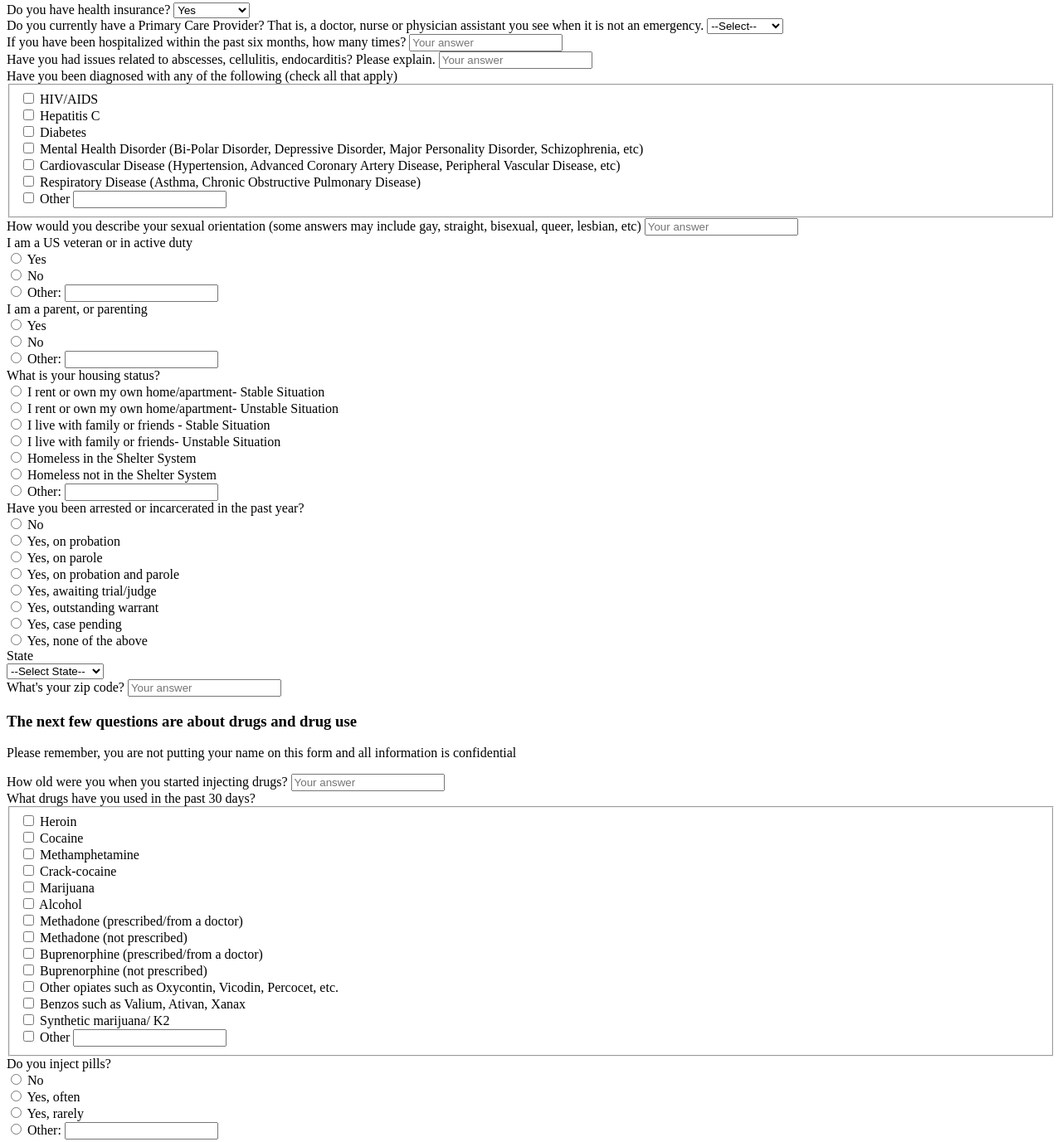
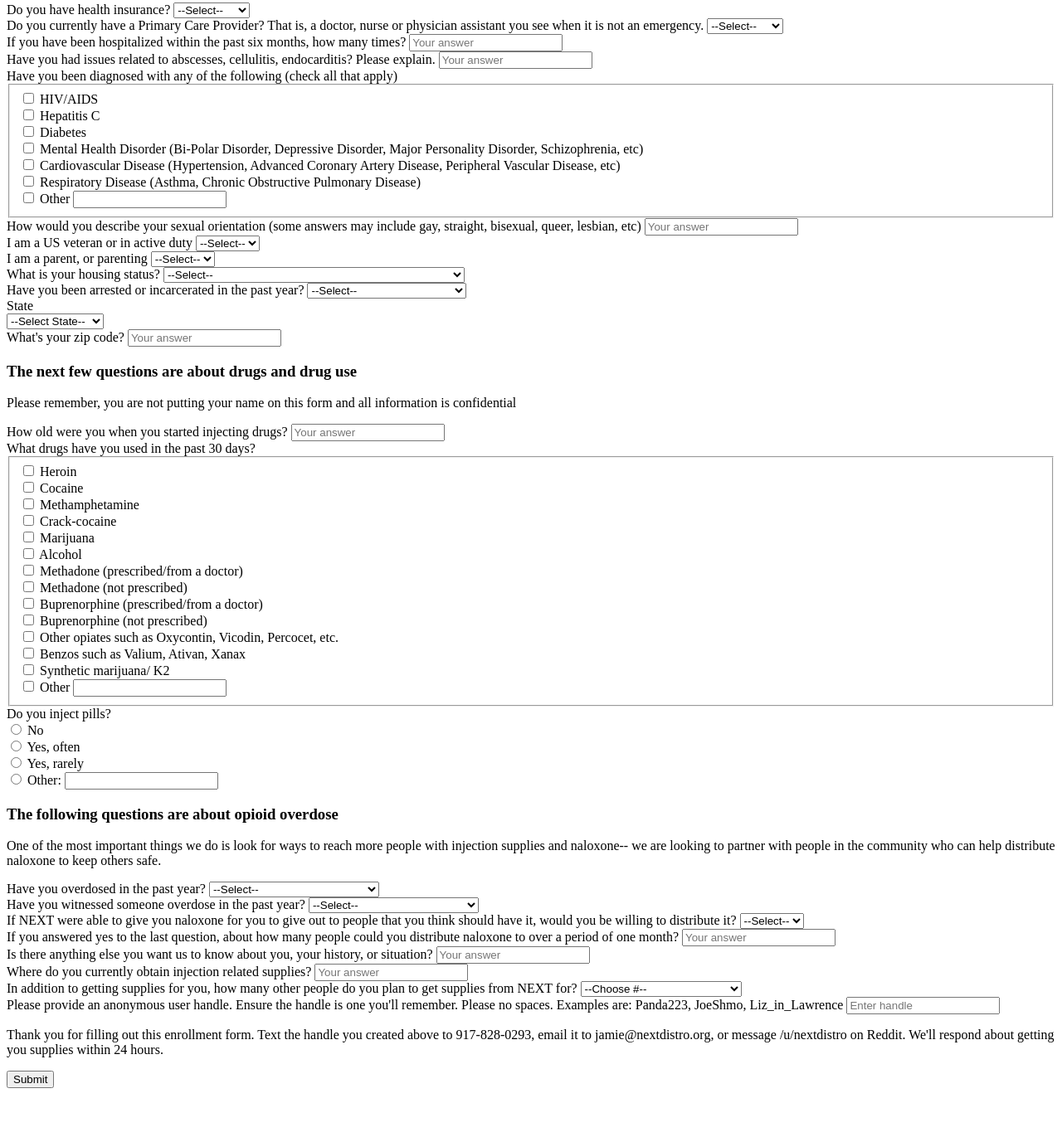
Before and after one commit to next-harm-reduction/encrypted-post, a website built with webpack: page src/encrypt/encrypt.html in a window 1280 px wide. Shown: the part 379-1756 px from the top of the page at 83% size. After the commit the page ends 1699 px from the top, so only its background shows below. Built offline with nearby package versions, Linux system fonts and the light colour scheme.

Commit message:
More html cleanups, consistent dropdowns, other data consistency fixes

```diff
--- a/src/encrypt/encrypt.html
+++ b/src/encrypt/encrypt.html
@@ -13,14 +13,14 @@
             <label class="title">
               Please tell us how you learned about NEXT. Be specific.
             </label>
-            <input class="field-element" name="next_info" placeholder="Your answer" />
+            <input class="field-element" name="how_you_discovered_next" placeholder="Your answer" />
           </div>
 
           <div class="form-item field text">
             <label class="title">
               Do you have any suggestions of other places that would be good to advertise or outreach to people who use drugs that can't access syringe exchange?
             </label>
-            <input class="field-element" name="next_info" placeholder="Your answer" />
+            <input class="field-element" name="outreach_recommendations" placeholder="Your answer" />
           </div>
 
           <h3>To provide you an anonymous NYS Syringe Exchange Program ID card, we are required to gather some general information.</h3>
@@ -41,12 +41,12 @@
 
           <div class="form-item field text required">
             <label class="title required">Date of Birth</label>
-            <input class="field-element text" name="Date of Birth" type="date">
+            <input class="field-element text" name="dob" type="date">
           </div>
 
           <div class="form-item field select required">
              <label class="title required">Gender</label>
-             <select id="gender" name="Gender">
+             <select id="gender" name="gender">
                <option value="">-- Select an Option --</option>
                <option value="Female - Identify as a Woman">Female - Identify as a Woman</option>
                <option value="Male - Identify as a Man">Male - Identify as a Man</option>
@@ -60,7 +60,7 @@
 
           <div class="form-item field select required">
              <label class="title required">(If female) I am pregnant</label>
-             <select id="pregnancy" name="Pregnancy">
+             <select id="pregnancy" name="pregnancy">
                <option value="">--Select--</option>
                <option value="Yes">Yes</option>
                <option value="No">No</option>
@@ -70,7 +70,7 @@
 
           <div class="form-item field select required">
              <label class="title required">My ethnicity could be described as</label>
-             <select id="ethnicity" name="Ethnicity">
+             <select id="ethnicity" name="ethnicity">
                <option value="">--Select--</option>
                <option value="Non-Hispanic">Non-Hispanic</option>
                <option value="Hispanic - Dominican">Hispanic - Dominican</option>
@@ -84,7 +84,7 @@
 
           <div class="form-item field select required">
              <label class="title required">My race could be described as</label>
-             <select id="ethnicity" name="Ethnicity">
+             <select id="ethnicity" name="race">
                <option value="">--Select--</option>
                <option value="African American/Black">African American/Black</option>
                <option value="Caucasian/ White">Caucasian/ White</option>
@@ -98,7 +98,8 @@
 
           <div class="form-item field select required">
              <label class="title required">What is your preferred language?</label>
-             <select id="language" name="Language">
+             <select id="language" name="language">
+               <option value="">--Select--</option>
                <option value="English">English</option>
                <option value="Spanish">Spanish</option>
                <option value="Russian">Russian</option>
@@ -111,7 +112,8 @@
 
           <div class="form-item field select required">
              <label class="title required">Do you have health insurance?</label>
-             <select id="insurance" name="Health Insurance">
+             <select id="insurance" name="health_insurance">
+               <option value="">--Select--</option>
                <option value="Yes">Yes</option>
                <option value="No">No</option>
                <option value="Not sure">I'm not sure</option>
@@ -121,7 +123,7 @@
           <div class="form-item field select required">
              <label class="title required">Do you currently have a Primary Care Provider?
               That is, a doctor, nurse or physician assistant you see when it is not an emergency.</label>
-             <select id="primary_care_provider" name="Primary Care Provider">
+             <select id="primary_care_provider" name="primary_care_provider">
                <option value="">--Select--</option>
                <option value="Yes">Yes</option>
                <option value="No">No</option>
@@ -133,7 +135,7 @@
             <label class="title">
               If you have been hospitalized within the past six months, how many times?
             </label>
-            <input class="field-element" name="hospitalized_howmany" placeholder="Your answer" />
+            <input class="field-element" name="number_times_hospitalized" placeholder="Your answer" />
           </div>
 
           <div class="form-item field text">
@@ -198,148 +200,50 @@
             <input class="field-element" name="sexual_orientation" placeholder="Your answer" />
           </div>
 
-          <div class="form-item field radio">
-            <label class="title ">
-              I am a US veteran or in active duty
-            </label>
-            <div class="option">
-              <label>
-                <input type="radio" name="military" value="yes" /> Yes
-              </label>
-            </div>
-            <div class="option">
-              <label>
-                <input type="radio" name="military" value="no" /> No
-              </label>
-            </div>
-            <div class="option">
-              <label>
-                <input type="radio" name="military" value="Other" /> Other:
-                <input type="text" name="military_other" />
-              </label>
-            </div>
+          <div class="form-item field select required">
+             <label class="title required">I am a US veteran or in active duty</label>
+             <select id="military" name="military">
+               <option value="">--Select--</option>
+               <option value="Yes">Yes</option>
+               <option value="No">No</option>
+             </select>
           </div>
 
-          <div class="form-item field radio">
-            <label class="title ">
-              I am a parent, or parenting
-            </label>
-            <div class="option">
-              <label>
-                <input type="radio" name="parent" value="yes" /> Yes
-              </label>
-            </div>
-            <div class="option">
-              <label>
-                <input type="radio" name="parent" value="no" /> No
-              </label>
-            </div>
-            <div class="option">
-              <label>
-                <input type="radio" name="parent" value="Other" /> Other:
-                <input type="text" name="parent_other" />
-              </label>
-            </div>
+          <div class="form-item field select required">
+             <label class="title required">I am a parent, or parenting</label>
+             <select id="parent" name="parent">
+               <option value="">--Select--</option>
+               <option value="Yes">Yes</option>
+               <option value="No">No</option>
+             </select>
           </div>
 
-          <div class="form-item field radio required">
-            <label class="title required">What is your housing status?</label>
-            <div class="option">
-              <label>
-                <input type="radio" name="housing_status" value="I rent or own my own home/apartment- Stable Situation" />
-                I rent or own my own home/apartment- Stable Situation
-              </label>
-            </div>
-            <div class="option">
-              <label>
-                <input type="radio" name="housing_status" value="I rent or own my own home/apartment- Unstable Situation" />
-                I rent or own my own home/apartment- Unstable Situation
-              </label>
-            </div>
-            <div class="option">
-              <label>
-                <input type="radio" name="housing_status" value="I live with family or friends - Stable Situation" />
-                I live with family or friends - Stable Situation
-              </label>
-            </div>
-            <div class="option">
-              <label>
-                <input type="radio" name="housing_status" value="I live with family or friends- Unstable Situation" />
-                I live with family or friends- Unstable Situation
-              </label>
-            </div>
-            <div class="option">
-              <label>
-                <input type="radio" name="housing_status" value="Homeless in the Shelter System" />
-                Homeless in the Shelter System
-              </label>
-            </div>
-            <div class="option">
-              <label>
-                <input type="radio" name="housing_status" value="Homeless not in the Shelter System" />
-                Homeless not in the Shelter System
-              </label>
-            </div>
-            <div class="option">
-              <label>
-                <input type="radio" name="housing_status" value="Other" /> Other:
-                <input type="text" name="housing_status_other" />
-              </label>
-            </div>
+          <div class="form-item field select required">
+             <label class="title required">What is your housing status?</label>
+             <select id="housing_status" name="housing_status">
+               <option value="">--Select--</option>
+               <option value="I rent or own my own home/apartment- Stable Situation">I rent or own my own home/apartment- Stable Situation</option>
+               <option value="I rent or own my own home/apartment- Unstable Situation">I rent or own my own home/apartment- Unstable Situation</option>
+               <option value="I rent or own my own home/apartment- Unstable Situation">I live with family or friends - Stable Situation</option>
+               <option value="I live with family or friends- Unstable Situation">I live with family or friends- Unstable Situation</option>
+               <option value="Homeless in the Shelter System">Homeless in the Shelter System</option>
+               <option value="Homeless not in the Shelter System">Homeless not in the Shelter System</option>
+             </select>
           </div>
 
-          <div class="form-item field radio">
-            <label class="title ">
-              Have you been arrested or incarcerated in the past year?
-            </label>
-            <div class="option">
-              <label>
-                <input type="radio" name="arrested" value="No" />
-                No
-              </label>
-            </div>
-            <div class="option">
-              <label>
-                <input type="radio" name="arrested" value="Yes, on probation" />
-                Yes, on probation
-              </label>
-            </div>
-            <div class="option">
-              <label>
-                <input type="radio" name="arrested" value="Yes, on parole" />
-                Yes, on parole
-              </label>
-            </div>
-            <div class="option">
-              <label>
-                <input type="radio" name="arrested" value="Yes, on probation and parole" />
-                Yes, on probation and parole
-              </label>
-            </div>
-            <div class="option">
-              <label>
-                <input type="radio" name="arrested" value="Yes, awaiting trial/judge" />
-                Yes, awaiting trial/judge
-              </label>
-            </div>
-            <div class="option">
-              <label>
-                <input type="radio" name="arrested" value="Yes, outstanding warrant" />
-                Yes, outstanding warrant
-              </label>
-            </div>
-            <div class="option">
-              <label>
-                <input type="radio" name="arrested" value="Yes, case pending" />
-                Yes, case pending
-              </label>
-            </div>
-            <div class="option">
-              <label>
-                <input type="radio" name="arrested" value="Yes, none of the above" />
-                Yes, none of the above
-              </label>
-            </div>
+          <div class="form-item field select required">
+             <label class="title required">Have you been arrested or incarcerated in the past year?</label>
+             <select id="arrested_incarcerated" name="arrested_incarcerated">
+               <option value="">--Select--</option>
+               <option value="No">No</option>
+               <option value="Yes, on probation">Yes, on probation</option>
+               <option value="Yes, on parole">Yes, on parole</option>
+               <option value="Yes, on probation and parole">Yes, on probation and parole</option>
+               <option value="Yes, awaiting trial/judge">Yes, awaiting trial/judge</option>
+               <option value="Yes, outstanding warrant">Yes, outstanding warrant</option>
+               <option value="Yes, case pending">Yes, case pending</option>
+               <option value="Yes, none of the above">Yes, none of the above</option>
+             </select>
           </div>
 
           <div class="form-item field text">
@@ -536,67 +440,34 @@
           <h3>The following questions are about opioid overdose</h3>
           <p>One of the most important things we do is look for ways to reach more people with injection supplies and naloxone-- we are looking to partner with people in the community who can help distribute naloxone to keep others safe.</p>
 
-          <div class="form-item field radio">
-            <label class="title ">
-              Have you overdosed in the past year?
-            </label>
-            <div class="option">
-              <label>
-                <input type="radio" name="overdose" value="yes" /> Yes
-              </label>
-            </div>
-            <div class="option">
-              <label>
-                <input type="radio" name="overdose" value="no" /> No
-              </label>
-            </div>
-            <div class="option">
-              <label>
-                <input type="radio" name="overdose" value="Don't know" /> I don't know / I don't remember
-              </label>
-            </div>
+          <div class="form-item field select required">
+             <label class="title required">Have you overdosed in the past year?</label>
+             <select id="overdose_self" name="overdose_self">
+               <option value="">--Select--</option>
+               <option value="Yes">Yes</option>
+               <option value="No">No</option>
+               <option value="Unsure">I don't know / I don't remember</option>
+             </select>
           </div>
 
-          <div class="form-item field radio">
-            <label class="title ">
-              Have you witnessed someone overdose in the past year?
-            </label>
-            <div class="option">
-              <label>
-                <input type="radio" name="overdose_witness" value="yes" /> Yes
-              </label>
-            </div>
-            <div class="option">
-              <label>
-                <input type="radio" name="overdose_witness" value="no" /> No
-              </label>
-            </div>
-            <div class="option">
-              <label>
-                <input type="radio" name="overdose_witness" value="Don't know" /> I don't know / I don't remember
-              </label>
-            </div>
+          <div class="form-item field select required">
+             <label class="title required">Have you witnessed someone overdose in the past year?</label>
+             <select id="overdose_witness" name="overdose_witness">
+               <option value="">--Select--</option>
+               <option value="Yes">Yes</option>
+               <option value="No">No</option>
+               <option value="Unsure">I don't know / I don't remember</option>
+             </select>
           </div>
 
-          <div class="form-item field radio">
-            <label class="title ">
-            If NEXT were able to give you naloxone for you to give out to people that you think should have it, would you be willing to distribute it?
-            </label>
-            <div class="option">
-              <label>
-                <input type="radio" name="dist_naloxone" value="yes" /> Yes
-              </label>
-            </div>
-            <div class="option">
-              <label>
-                <input type="radio" name="dist_naloxone" value="no" /> No
-              </label>
-            </div>
-            <div class="option">
-              <label>
-                <input type="radio" name="dist_naloxone" value="Maybe" /> Maybe
-              </label>
-            </div>
+          <div class="form-item field select required">
+             <label class="title required">If NEXT were able to give you naloxone for you to give out to people that you think should have it, would you be willing to distribute it?</label>
+             <select id="dist_naloxone" name="dist_naloxone">
+               <option value="">--Select--</option>
+               <option value="Yes">Yes</option>
+               <option value="No">No</option>
+               <option value="Maybe">Maybe</option>
+             </select>
           </div>
 
           <div class="form-item field text">
@@ -622,16 +493,15 @@
 
           <div class="form-item field text">
             <label class="title">In addition to getting supplies for you, how many other people do you plan to get supplies from NEXT for?</label>
-              <fieldset id="distro_number">
-                <select name="distro_number">
+                <select id="supplies_to_others" name="supplies_to_others">
                   <option value="">--Choose #--</option>
+                  <option value="Just myself - no other people"> Just myself - no other people</option>
                   <option value="1 - 10 people"> 1 - 10 people</option>
                   <option value="20 - 30 people"> 20 - 30 people</option>
                   <option value="30 - 40 people"> 30 - 40 people</option>
                   <option value="40 - 50 people"> 40 - 50 people</option>
                   <option value="More than 50 people"> More than 50 people</option>
                 </select>
-            </fieldset>
           </div>
 
           <div class="form-item field text">
```
